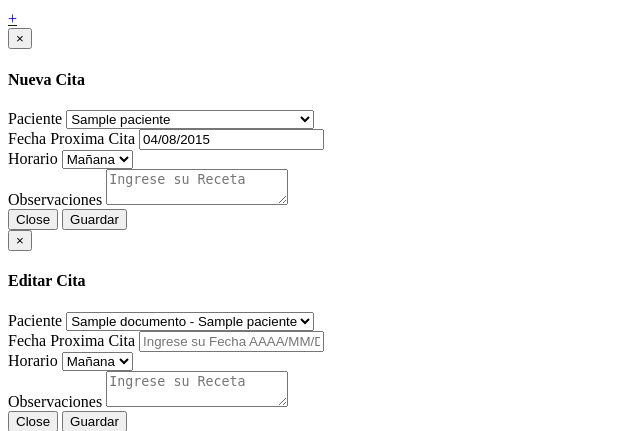
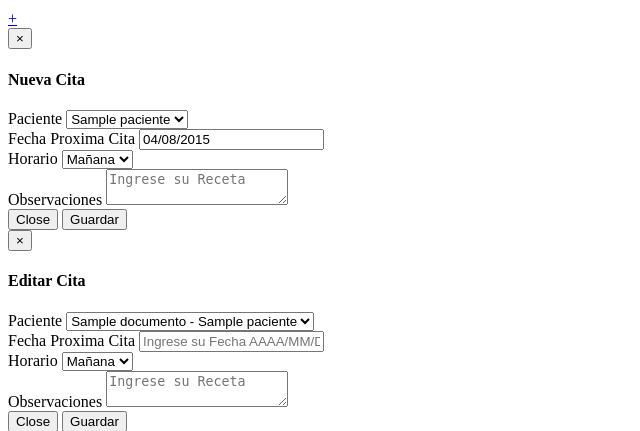
Before and after one commit to goldenSniperOS/consultorios, a PHP site: the page made by app/views/cita.php in a window 1280 px wide. Shown: the part 289-720 px from the top of the page, without its empty margins (0-640 px from the left). Run offline with PHP 8.4, Linux system fonts and the light colour scheme; the template is opened without the code that fills it: most values are stand-ins (such as "Sample title", 1, 10 or a date in 2020); data that the repository does not hold is empty; some libraries are stand-ins or nearby versions.

Commit message:
Soluciones de Merge
Lineas Sin muchas diferencias, El merge se encuentra bien

```diff
--- a/app/controllers/citas.php
+++ b/app/controllers/citas.php
@@ -10,11 +10,8 @@
 		public function index(){
 			$citas = Cita::all();
 			$pacientes = Paciente::all();
-<<<<<<< HEAD
+
 			View::render('cita',['citas' => $citas,'pacientes' => $pacientes]);
-=======
-			View::render('cita',['citas' => $citas, 'pacientes' => $pacientes]);
->>>>>>> origin/master
 		}
 
 		public function registrarcita(){
--- a/app/views/cita.php
+++ b/app/views/cita.php
@@ -81,17 +81,11 @@ if(Session::exists('erroresedit')){
 								<label for="Paciente">Paciente</label>
 								<?php if($pacientes): ?>
 								<select name="Paciente" id="Paciente" class="form-control">
-<<<<<<< HEAD
 								<?php if($pacientes): ?>
 								<?php foreach ($pacientes as $paciente):?>
 									<option value="<?=$paciente->id?>"><?=$paciente->Nombre?></option>
 								<?php endforeach; ?>
 								<?php endif; ?>
-=======
-								<?php foreach ($pacientes as $paciente): ?>Paciente
-									<option value="<?=$paciente->id?>"><?=$paciente->Documento?> - <?=$paciente->Nombre?></option>
-								<?php endforeach; ?>
->>>>>>> origin/master
 								</select>
 								<?php endif; ?>
 							</div>
@@ -190,7 +184,6 @@ if(Session::exists('erroresedit')){
 							</div>
 			            </div>
 			            <div class="col-md-6">
-
 							<div class="form-group">
 								<label for="Receta">Observaciones</label>
 								<textarea type="text" class="form-control" id="Receta" name="Receta" placeholder="Ingrese su Receta"></textarea>
@@ -199,8 +192,6 @@ if(Session::exists('erroresedit')){
 			          </div>
 			        </div>
 			      </div>
-
-
 				      <div class="modal-footer">
 				      <input type="hidden" name="id">
 			        <button type="button" class="btn btn-default" data-dismiss="modal">Close</button>
```
